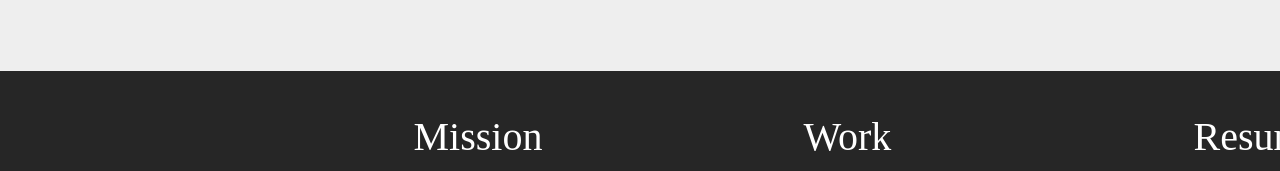
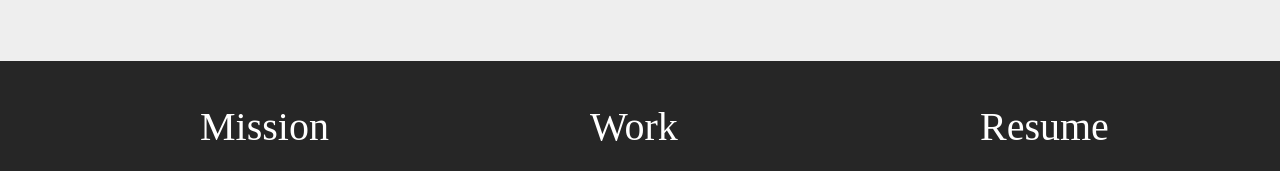
Before and after one commit to nickjoegray/smoke, a plain HTML site: page index.html in a window 1280 px wide. Shown: the part 629-800 px from the top of the page. Drawn offline with nearby package versions, Linux system fonts and the light colour scheme.

Commit message:
fixed footer getting to work

```diff
--- a/css/main.css
+++ b/css/main.css
@@ -50,13 +50,14 @@ body {
 }
 
 .two {
-  width:1707px;
+  width:100%;
   position:fixed;
   z-index:100000;
   background: #262626;
   margin-top:-30px;
   height:110px;
-  margin-bottom:70px;
+  margin-bottom:0;
+  bottom:0;
 }
 
 .two .row span a {
```
